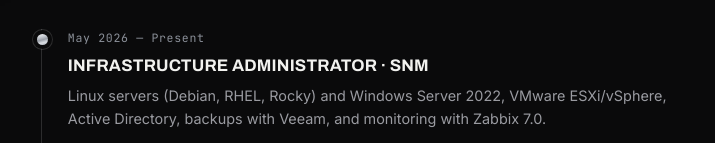
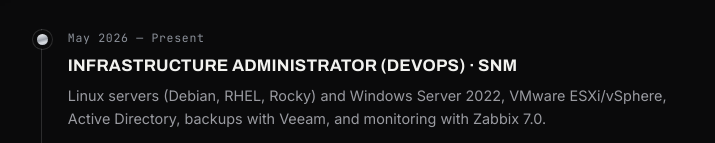
Before and after one commit to rxppxc/rxppxc.github.io, an Astro site: page / in a window 1280 px wide. Shown: the part 6572-6715 px from the top of the page, without its empty margins (508-1223 px from the left). Built offline with nearby package versions, Linux system fonts and the light colour scheme; Astro itself is replaced by a stand-in of ours; no server answers.

Commit message:
Add DevOps label to timeline infrastructure role

```diff
--- a/src/components/About.astro
+++ b/src/components/About.astro
@@ -2,7 +2,7 @@
 const timeline = [
   {
     year: 'May 2026 — Present',
-    title: 'Infrastructure Administrator · SNM',
+    title: 'Infrastructure Administrator (DevOps) · SNM',
     text: 'Linux servers (Debian, RHEL, Rocky) and Windows Server 2022, VMware ESXi/vSphere, Active Directory, backups with Veeam, and monitoring with Zabbix 7.0.',
   },
   {
```
